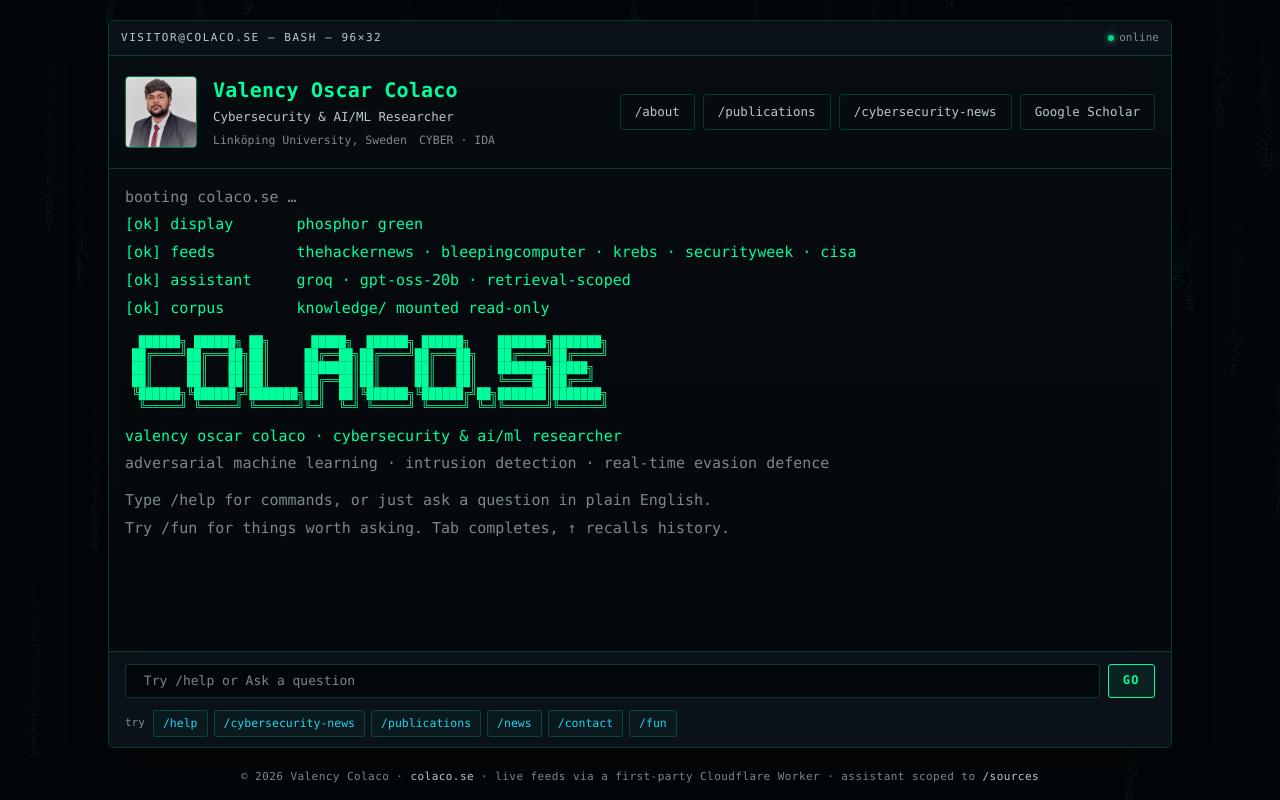
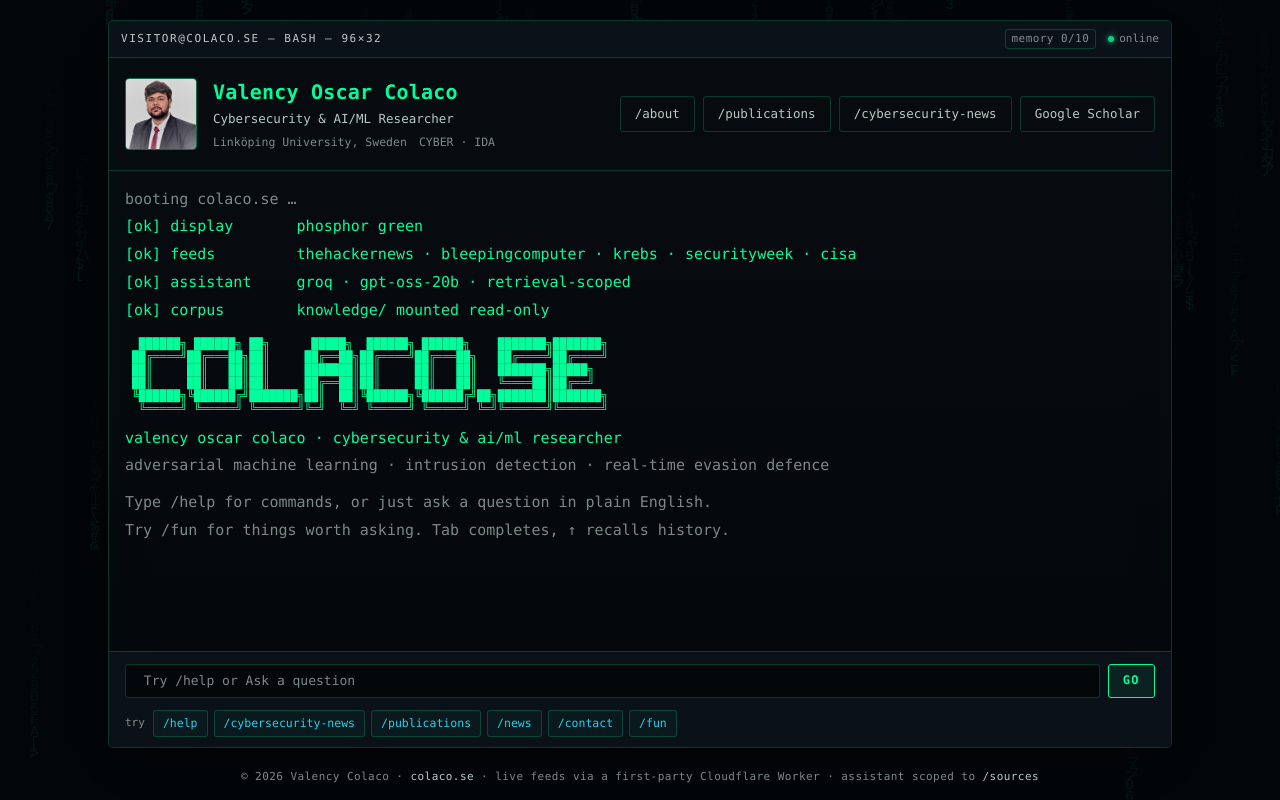
Before and after one commit to valencycol/website, a plain HTML site: page index.html in a window 1280 px wide. Drawn offline with Linux system fonts and the light colour scheme.

Commit message:
Show the conversation memory in the title bar
Adds a "memory N/10" meter to the window title bar so visitors can see how
much conversation the assistant is holding as follow-up context. It ticks
up after each substantive exchange (greetings and meta answers don't
count, since they aren't kept), turns accent-blue while filling and amber
at 10/10, and resets to 0/10 on /reset. Hidden on narrow screens.

Verified: 0 → 3 (active) → 10 (full) → /reset → 0; a greeting mid-thread
leaves it unchanged.

Co-Authored-By: Claude Opus 5 (1M context) <noreply@anthropic.com>

```diff
--- a/assets/css/terminal.css
+++ b/assets/css/terminal.css
@@ -189,6 +189,10 @@ body.booting{overflow:hidden}
 .win-meta{margin-left:auto;display:flex;align-items:center;gap:12px;flex:none;font-size:11px;color:var(--ink3)}
 .led{display:inline-flex;align-items:center;gap:5px}
 .led::before{content:'';width:6px;height:6px;border-radius:50%;background:var(--acc);box-shadow:0 0 6px var(--acc);animation:pulse 2.4s infinite}
+.mem{font-size:11px;color:var(--ink3);letter-spacing:.04em;cursor:default;border:1px solid var(--stroke);border-radius:3px;padding:0 6px;transition:color .2s,border-color .2s}
+.mem.active{color:var(--acc2);border-color:var(--stroke-2)}
+.mem.full{color:var(--amber);border-color:rgba(255,176,0,.4)}
+@media (max-width:720px){.mem{display:none}}
 @keyframes pulse{0%,100%{opacity:1}50%{opacity:.25}}
 
 /* ── Header ────────────────────────────────────────────────── */
--- a/assets/js/terminal.js
+++ b/assets/js/terminal.js
@@ -309,10 +309,22 @@ const Term = {
     }
     this.busy(false);
     this.scroll();
+    updateMem();
   },
 };
 
 const PS1 = 'visitor@colaco.se:~$';
+
+/* The context meter in the title bar: how many of the last 10 exchanges the
+   assistant is currently holding as follow-up context. */
+function updateMem() {
+  const el = $('#mem');
+  if (!el) return;
+  const n = Math.min(10, Math.floor((typeof Chat !== 'undefined' ? Chat.history.length : 0) / 2));
+  el.textContent = 'memory ' + n + '/10';
+  el.classList.toggle('active', n > 0 && n < 10);
+  el.classList.toggle('full', n >= 10);
+}
 
 /* Short, readable label for a web-source chip: the hostname without www. */
 function hostOf(url) {
@@ -544,6 +556,7 @@ const COMMANDS = {
       t.print(n ? 'conversation reset — ' + (n / 2 | 0) + ' exchange' + ((n / 2 | 0) === 1 ? '' : 's') + ' forgotten.'
                 : 'nothing to reset — no conversation yet.', 'ok');
       t.print('The assistant no longer has the earlier messages as context.', 'dim sp');
+      updateMem();
     }
   },
 
@@ -889,6 +902,7 @@ function initContact() {
   initCopy();
   initUploads();
   initMatrix();
+  updateMem();
 
   $('#avatar-open').addEventListener('click', () => Term.run('/card', true));
 
--- a/index.html
+++ b/index.html
@@ -46,6 +46,7 @@
     <div class="win-bar">
       <span class="win-title">visitor@colaco.se — bash — 96×32</span>
       <div class="win-meta">
+        <span class="mem" id="mem" title="The assistant remembers your last 10 exchanges as context for follow-ups like “translate the above”. /reset clears it.">memory 0/10</span>
         <span class="led">online</span>
       </div>
     </div>
```
